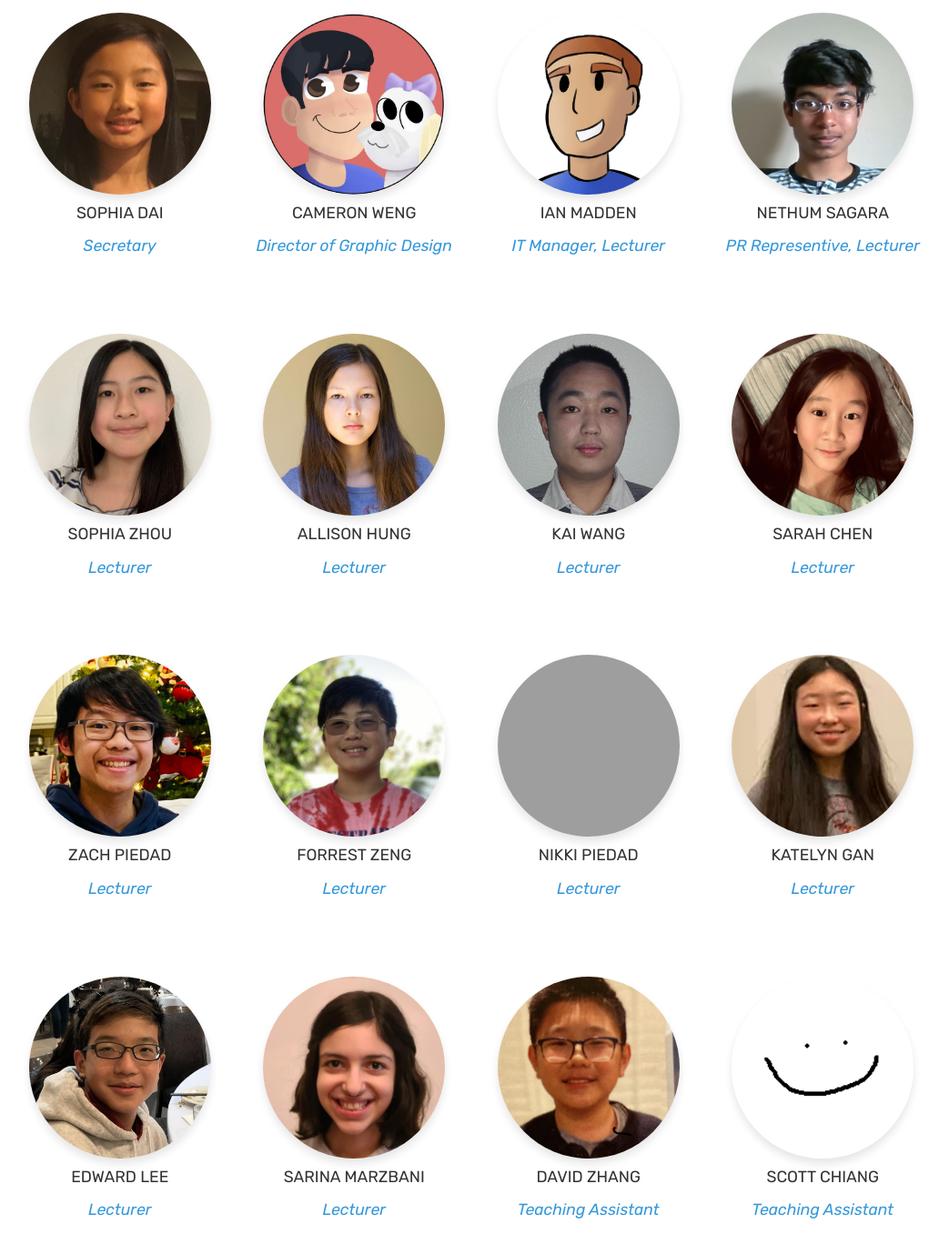
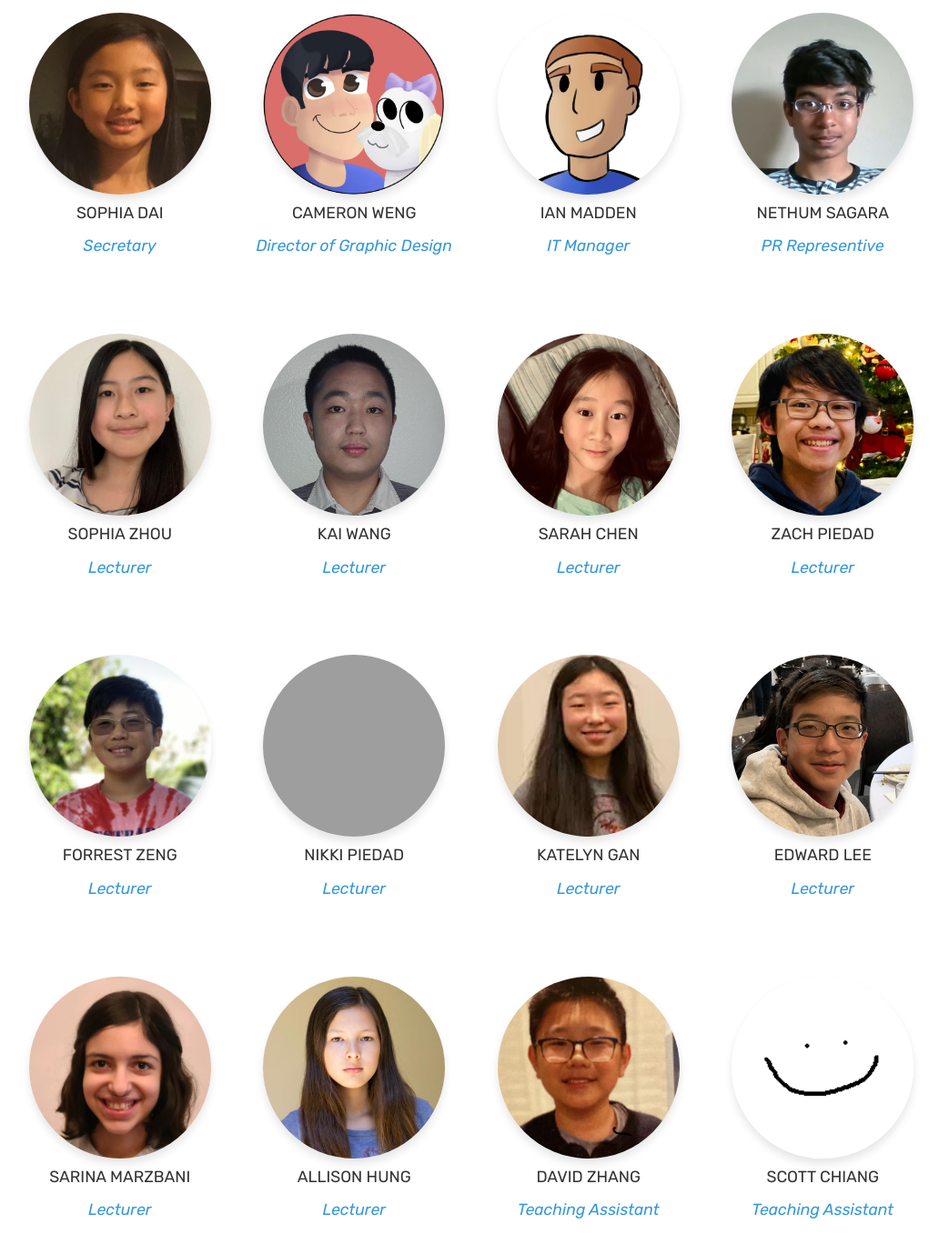
Before and after one commit to irvinecodingclub/irvinecodingclub.github.io, a Jekyll site: the page built from about.md, in a window 1280 px wide and 1400 px high, scrolled down 628 px. Shown: the top 1379 px of the window at 91% size, without its empty margins (122-1165 px from the left). Built offline with Jekyll 4.4.1, drawn with Linux system fonts in a browser that asks for light colours; some of the changed text lies outside the part shown; grey boxes are pictures that could not be loaded.

Commit message:
update roles

```diff
--- a/about.md
+++ b/about.md
@@ -48,24 +48,18 @@ comments: false
             <div class="pe">
                <img src="{{ site.baseurl }}/assets/images/ian.jpeg" alt="rafeh">
                <div class="p-name">Ian Madden</div>
-               <div class="p-des">IT Manager, Lecturer</div>
+               <div class="p-des">IT Manager</div>
             </div>
 
             <div class="pe">
               <img src="{{ site.baseurl }}/assets/images/nethumsagara.png" alt="rafeh">
               <div class="p-name">Nethum Sagara</div>
-              <div class="p-des">PR Representive, Lecturer</div>
+              <div class="p-des">PR Representive</div>
             </div>
 
             <div class="pe">
               <img src="{{ site.baseurl }}/assets/images/sopz.png" alt="rafeh">
               <div class="p-name">Sophia Zhou</div>
-              <div class="p-des">Lecturer</div>
-            </div>
-
-            <div class="pe">
-              <img src="{{ site.baseurl }}/assets/images/allison.jpg" alt="rafeh">
-              <div class="p-name">Allison Hung</div>
               <div class="p-des">Lecturer</div>
             </div>
 
@@ -118,6 +112,12 @@ comments: false
             </div>
 
             <div class="pe">
+              <img src="{{ site.baseurl }}/assets/images/allison.jpg" alt="rafeh">
+              <div class="p-name">Allison Hung</div>
+              <div class="p-des">Lecturer</div>
+            </div>
+
+            <div class="pe">
               <img src="{{ site.baseurl }}/assets/images/davidz.png" alt="rafeh">
               <div class="p-name">David Zhang</div>
               <div class="p-des">Teaching Assistant</div>
@@ -138,7 +138,7 @@ comments: false
             <div class="pe">
               <img src="{{ site.baseurl }}/assets/images/timothyc.png" alt="rafeh">
               <div class="p-name">Timothy Chen</div>
-              <div class="p-des">Teaching Assistant</div>
+              <div class="p-des">Teaching Assistant, Website Manager</div>
             </div>
 
             <div class="pe">
```
